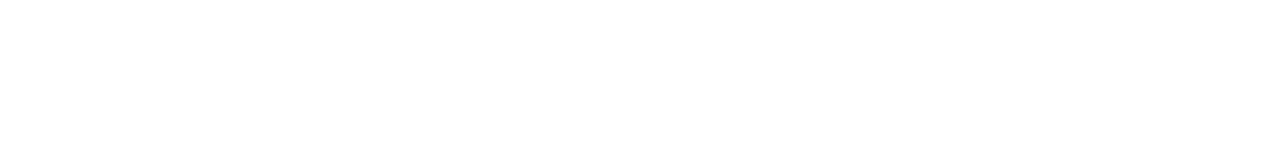
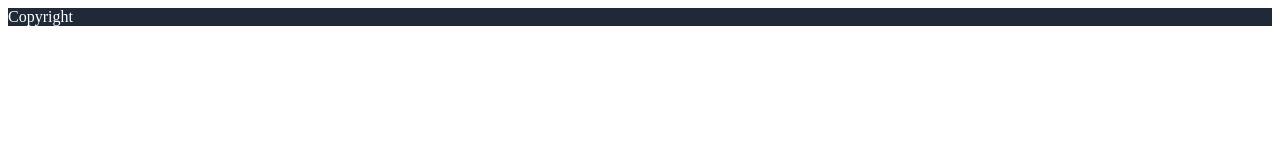
Before and after one commit to KgitWH21/odin-landing-page, a plain HTML site: page index.html in a window 1280 px wide. Drawn offline with Linux system fonts and the light colour scheme.

Commit message:
Add style to footer

```diff
--- a/index.html
+++ b/index.html
@@ -4,7 +4,7 @@
     <meta charset="UTF-8">
     <meta http-equiv="X-UA-Compatible" content="IE=edge">
     <meta name="viewport" content="width=device-width, initial-scale=1.0">
-    <link rel="stylesheet" href="./style.css">
+    <link rel="stylesheet" href="style.css">
     <title>Odin Landing Page</title>
 </head>
 <body>
@@ -36,8 +36,9 @@
             <div class="cta">
 
             </div>
+            <div class="footer">Copyright</div>
         </div>
-        <div class="footer"></div>
+
     </div>
 </body>
 </html>
--- a/style.css
+++ b/style.css
@@ -0,0 +1,13 @@
+.page-container {
+    display: flex;
+    flex-direction: column;
+}
+
+.footer {
+    max-height: 100px;
+    color: white;
+    background-color: #1F2937;
+    display: flex;
+    flex: 1;
+
+}
```
